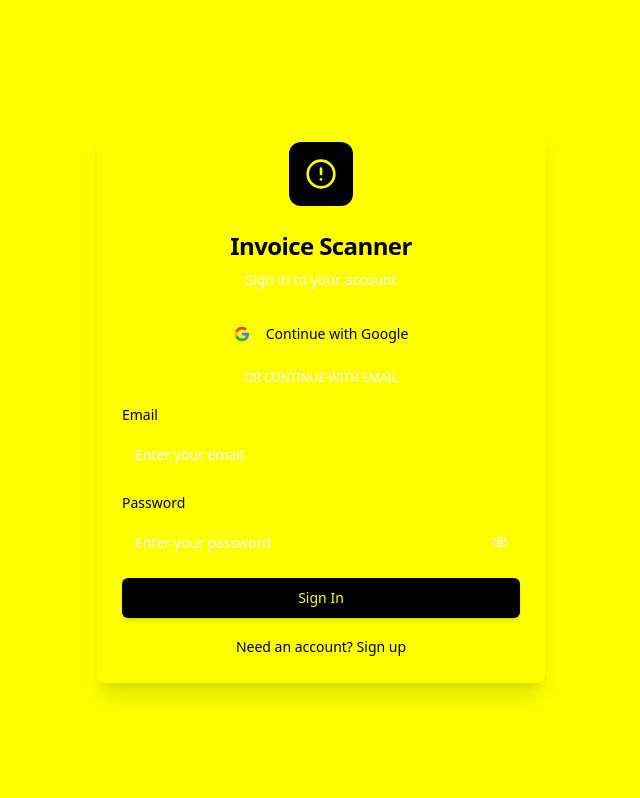
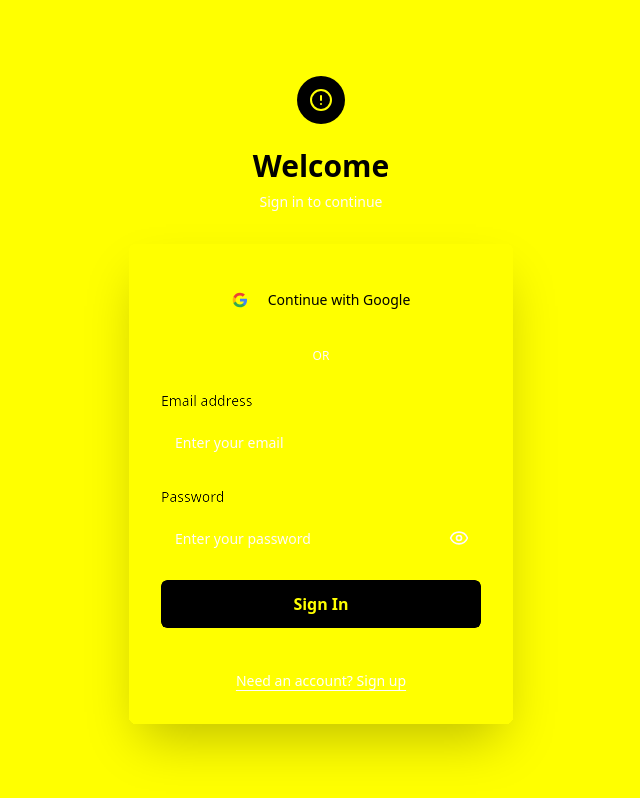
Before and after one commit to Rickycodefingers/Harvest-frontend, a React (Vite) app: page /login in a window 1280 px wide. Shown: the whole page, without its empty margins (319-959 px from the left). Built offline with nearby package versions, Linux system fonts and the light colour scheme.

Commit message:
Refactor: Improve login UI
Improve the login page UI.

```diff
--- a/src/pages/Login.tsx
+++ b/src/pages/Login.tsx
@@ -54,29 +54,30 @@ const Login = () => {
 
   return (
     <div className="min-h-screen bg-background flex items-center justify-center p-4">
-      <div className="w-full max-w-md">
-        <Card className="border shadow-xl">
-          <CardHeader className="text-center space-y-2">
-            <div className="w-16 h-16 bg-primary rounded-xl mx-auto flex items-center justify-center mb-4">
-              <AlertCircle className="w-8 h-8 text-primary-foreground" />
+      <div className="w-full max-w-sm">
+        <div className="text-center mb-8">
+          <div className="w-12 h-12 bg-primary rounded-full mx-auto flex items-center justify-center mb-6">
+            <AlertCircle className="w-6 h-6 text-primary-foreground" />
           </div>
-            <CardTitle className="text-2xl font-bold text-foreground">
-              Invoice Scanner
-            </CardTitle>
-            <CardDescription>
-              {isSignUp ? 'Create your account to get started' : 'Sign in to your account'}
-            </CardDescription>
-          </CardHeader>
-          <CardContent className="space-y-4">
+          <h1 className="text-3xl font-bold text-foreground mb-2">
+            Welcome
+          </h1>
+          <p className="text-muted-foreground text-sm">
+            {isSignUp ? 'Create your account to get started' : 'Sign in to continue'}
+          </p>
+        </div>
+
+        <Card className="border-0 shadow-2xl bg-card/50 backdrop-blur-sm">
+          <CardContent className="p-8">
+            <div className="space-y-6">
               {/* OAuth Button */}
-            <div className="space-y-3">
               <Button
                 type="button"
                 variant="outline"
                 onClick={() => handleOAuthLogin('google')}
-                className="w-full"
+                className="w-full h-12 border-2 hover:bg-muted/50 transition-all duration-200"
               >
-                <svg className="w-5 h-5 mr-2" viewBox="0 0 24 24">
+                <svg className="w-5 h-5 mr-3" viewBox="0 0 24 24">
                   <path fill="#4285F4" d="M22.56 12.25c0-.78-.07-1.53-.2-2.25H12v4.26h5.92c-.26 1.37-1.04 2.53-2.21 3.31v2.77h3.57c2.08-1.92 3.28-4.74 3.28-8.09z"/>
                   <path fill="#34A853" d="M12 23c2.97 0 5.46-.98 7.28-2.66l-3.57-2.77c-.98.66-2.23 1.06-3.71 1.06-2.86 0-5.29-1.93-6.16-4.53H2.18v2.84C3.99 20.53 7.7 23 12 23z"/>
                   <path fill="#FBBC05" d="M5.84 14.09c-.22-.66-.35-1.36-.35-2.09s.13-1.43.35-2.09V7.07H2.18C1.43 8.55 1 10.22 1 12s.43 3.45 1.18 4.93l2.85-2.22.81-.62z"/>
@@ -84,21 +85,20 @@ const Login = () => {
                 </svg>
                 Continue with Google
               </Button>
-            </div>
 
               <div className="relative">
                 <div className="absolute inset-0 flex items-center">
-                <span className="w-full border-t" />
+                  <span className="w-full border-t border-border/50" />
                 </div>
                 <div className="relative flex justify-center text-xs uppercase">
-                <span className="bg-background px-2 text-muted-foreground">Or continue with email</span>
+                  <span className="bg-card px-4 text-muted-foreground font-medium">Or</span>
                 </div>
               </div>
 
-            <form onSubmit={handleSubmit} className="space-y-4">
+              <form onSubmit={handleSubmit} className="space-y-5">
                 <div className="space-y-2">
-                <Label htmlFor="email" className="font-medium">
-                  Email
+                  <Label htmlFor="email" className="text-sm font-medium text-foreground">
+                    Email address
                   </Label>
                   <Input
                     id="email"
@@ -107,11 +107,12 @@ const Login = () => {
                     value={email}
                     onChange={(e) => setEmail(e.target.value)}
                     required
+                    className="h-11 border-2 focus:border-primary transition-colors duration-200"
                   />
                 </div>
 
                 <div className="space-y-2">
-                <Label htmlFor="password" className="font-medium">
+                  <Label htmlFor="password" className="text-sm font-medium text-foreground">
                     Password
                   </Label>
                   <div className="relative">
@@ -122,14 +123,14 @@ const Login = () => {
                       value={password}
                       onChange={(e) => setPassword(e.target.value)}
                       required
-                    className="pr-10"
+                      className="h-11 border-2 focus:border-primary transition-colors duration-200 pr-11"
                     />
                     <button
                       type="button"
                       onClick={() => setShowPassword(!showPassword)}
-                    className="absolute right-3 top-1/2 transform -translate-y-1/2 text-muted-foreground hover:text-foreground"
+                      className="absolute right-3 top-1/2 transform -translate-y-1/2 text-muted-foreground hover:text-foreground transition-colors duration-200"
                     >
-                    {showPassword ? <EyeOff className="w-4 h-4" /> : <Eye className="w-4 h-4" />}
+                      {showPassword ? <EyeOff className="w-5 h-5" /> : <Eye className="w-5 h-5" />}
                     </button>
                   </div>
                 </div>
@@ -137,20 +138,28 @@ const Login = () => {
                 <Button
                   type="submit"
                   disabled={isLoading}
-                className="w-full font-medium py-2.5 shadow-md hover:shadow-lg transition-all duration-200"
+                  className="w-full h-12 font-semibold text-base shadow-lg hover:shadow-xl transition-all duration-200 transform hover:scale-[1.02]"
                 >
-                {isLoading ? 'Loading...' : isSignUp ? 'Create Account' : 'Sign In'}
+                  {isLoading ? (
+                    <div className="flex items-center gap-2">
+                      <div className="w-4 h-4 border-2 border-primary-foreground/30 border-t-primary-foreground rounded-full animate-spin" />
+                      Loading...
+                    </div>
+                  ) : (
+                    isSignUp ? 'Create Account' : 'Sign In'
+                  )}
                 </Button>
               </form>
 
-            <div className="text-center">
+              <div className="text-center pt-4">
                 <button
                   type="button"
                   onClick={() => setIsSignUp(!isSignUp)}
-                className="text-primary hover:text-primary/80 font-medium text-sm"
+                  className="text-sm text-muted-foreground hover:text-foreground transition-colors duration-200 underline underline-offset-4"
                 >
                   {isSignUp ? 'Already have an account? Sign in' : 'Need an account? Sign up'}
                 </button>
+              </div>
             </div>
           </CardContent>
         </Card>
```
Lines whose indentation alone changed are shown as unchanged.
